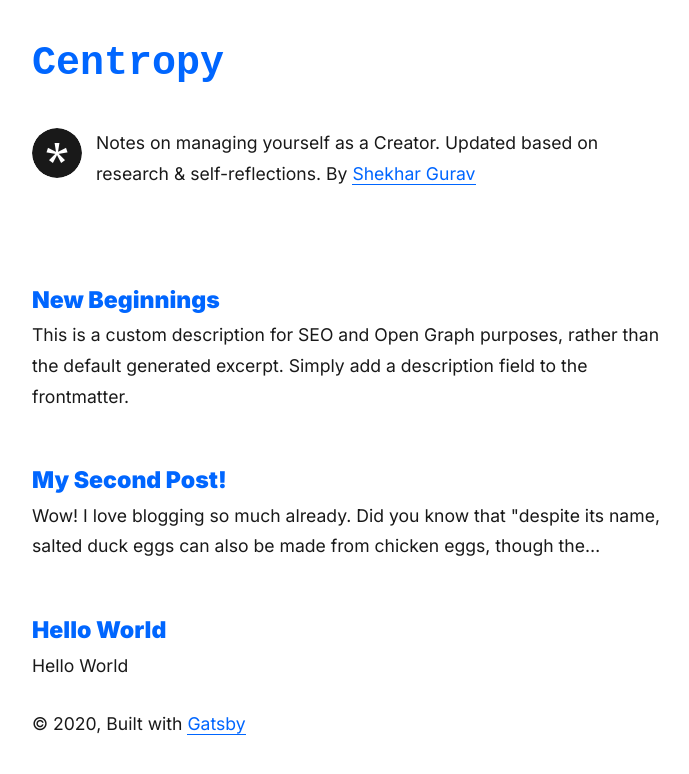
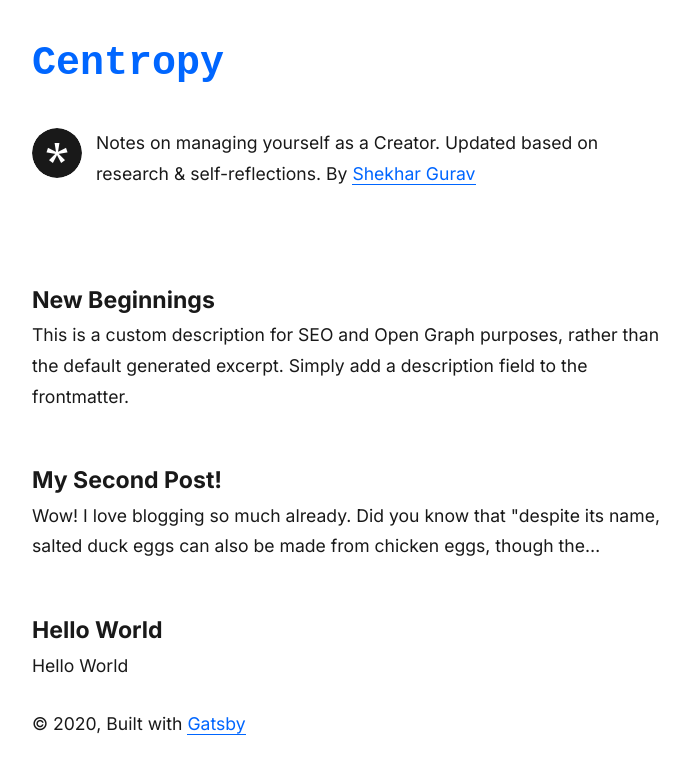
Before and after one commit to pzync/centropy, a Gatsby site: page / in a window 1280 px wide. Shown: the whole page, without its empty margins (293-982 px from the left). Built offline with nearby package versions, Linux system fonts and the light colour scheme; Gatsby itself is replaced by a stand-in of ours; some packages are replaced by stand-ins of ours.

Commit message:
styled the post titles on homepage to black color not blue link color

```diff
--- a/src/pages/index.tsx
+++ b/src/pages/index.tsx
@@ -36,7 +36,7 @@ const BlogIndex = ({ data, location }: PageProps<Data>) => {
 
   return (
     <Layout location={location} title={siteTitle}>
-      <SEO title="All posts" />
+      <SEO title="All Notes" />
       <Bio />
       {posts.map(({ node }) => {
         const title = node.frontmatter.title || node.fields.slug
@@ -48,7 +48,13 @@ const BlogIndex = ({ data, location }: PageProps<Data>) => {
                   marginBottom: rhythm(1 / 4),
                 }}
               >
-                <Link style={{ boxShadow: `none` }} to={node.fields.slug}>
+                <Link
+                style={{
+                  boxShadow: `none`,
+                  color: "hsla(0,0%,0%,0.9)",
+                  fontWeight: "bold"
+                  }}
+                to={node.fields.slug}>
                   {title}
                 </Link>
               </h3>
```
